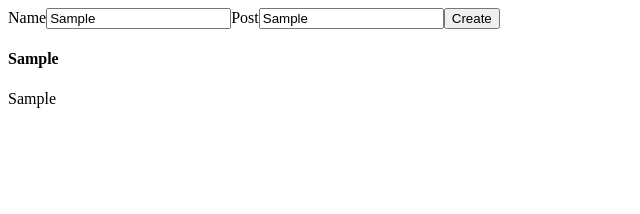
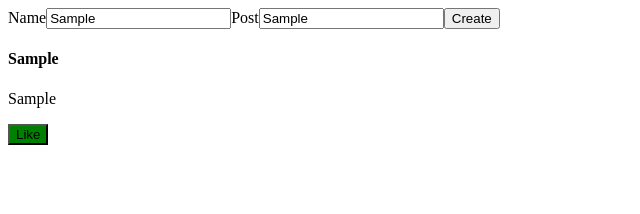
Before and after one commit to wenchijchang/React-SocialFeed, a React (Create React App) app: page / in a window 1280 px wide. Both pictures are taken after typing "Sample", "Sample" into the empty fields and a click on the button "Create". Shown: the top 214 px of the page, without its empty margins (0-640 px from the left). Built offline with nearby package versions, Linux system fonts and the light colour scheme.

Commit message:
updated customButton and DisplayPosts components

```diff
--- /dev/null
+++ b/src/Components/CustomButton/CustomButton.css
@@ -0,0 +1,36 @@
+customButton {
+  padding: 5px 5px;
+  margin-left: 500px;
+  text-decoration: none;
+  display: inline-block;
+  font-size: 16px;
+  border-radius: 20%;
+}
+
+button:hover {
+  box-shadow: 0 12px 16px 0 rgba(0, 0, 0, 0.24),
+    0 17px 50px 0 rgba(0, 0, 0, 0.19);
+}
+
+.active {
+  background-color: green;
+}
+
+.inactive {
+  background-color: red;
+}
+
+/* .fa {
+  font-size: 50px;
+  cursor: pointer;
+  user-select: none;
+}
+
+.fa:hover {
+  color: darkblue;
+}
+
+.wrap {
+  max-width: 200px;
+  margin: auto;
+} */
--- a/src/Components/CustomButton/CustomButton.jsx
+++ b/src/Components/CustomButton/CustomButton.jsx
@@ -1,11 +1,21 @@
-import React from "react";
+import { useState } from "react";
+import "./CustomButton.css";
 
 const CustomButton = (props) => {
-  function handleClick() {}
+  const [buttonClass, setButtonClass] = useState("active");
 
+  function handleClick() {
+    if (buttonClass === "active") {
+      setButtonClass("inactive");
+      props.message = "Dislike";
+    } else {
+      setButtonClass("active");
+      props.message = "Like";
+    }
+  }
   return (
     <div>
-      <button className="inactive" onClick={handleClick}>
+      <button className={buttonClass} onClick={handleClick}>
         {props.message}
       </button>
     </div>
@@ -13,3 +23,19 @@ const CustomButton = (props) => {
 };
 
 export default CustomButton;
+
+{
+  /* <link
+  rel="stylesheet"
+  href="https://cdnjs.cloudflare.com/ajax/libs/font-awesome/4.7.0/css/font-awesome.min.css"></link> */
+}
+
+// function myFunction(x) {
+//   x.classList.toggle("fa-thumbs-down");
+// }
+
+// return (
+//   <div className="wrap">
+//     <i onclick="myFunction(this)" class="fa fa-thumbs-up"></i>
+//   </div>
+// );
--- a/src/Components/DisplayPosts/DisplayPosts.jsx
+++ b/src/Components/DisplayPosts/DisplayPosts.jsx
@@ -1,3 +1,5 @@
+import CustomButton from "../CustomButton/CustomButton";
+
 const DisplayPosts = (props) => {
   return (
     <div className="post-feed">
@@ -6,6 +8,7 @@ const DisplayPosts = (props) => {
           <div key={index}>
             <h4>{post.name}</h4>
             <p>{post.post}</p>
+            <CustomButton message="Like" />
           </div>
         );
       })}
```
